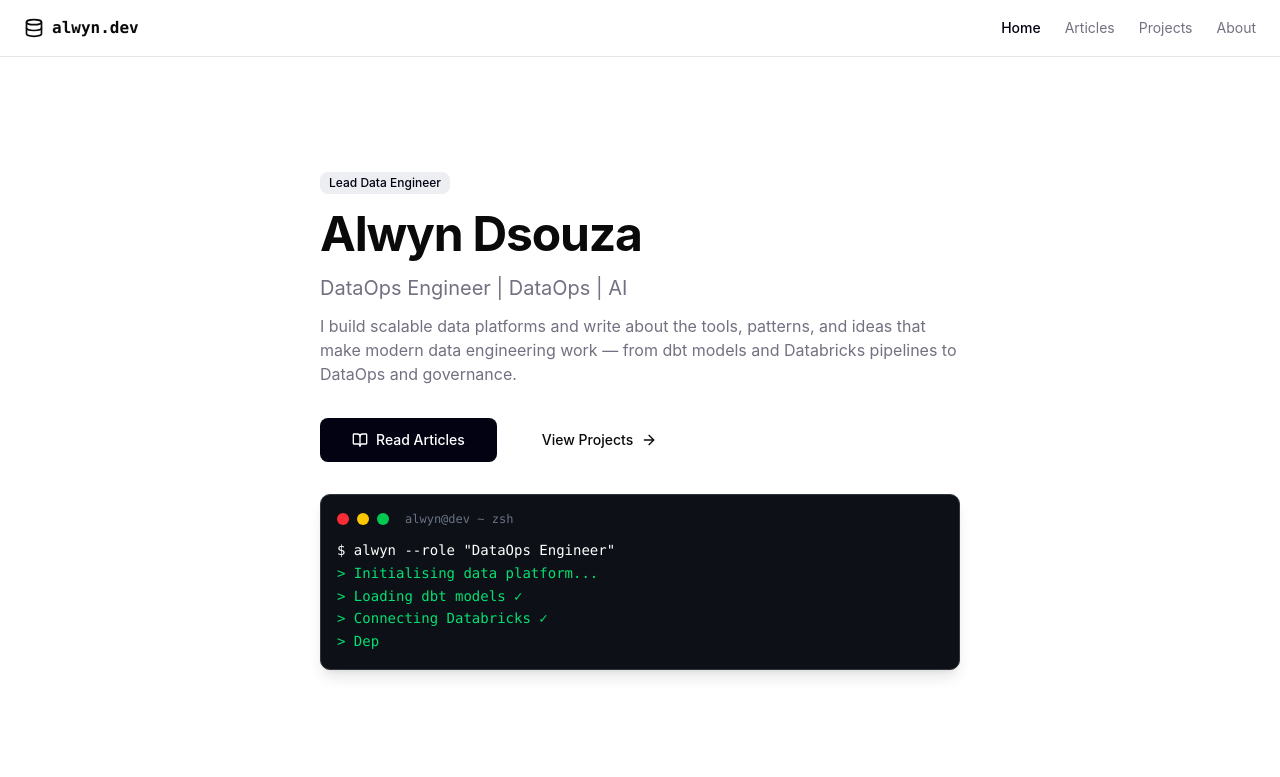
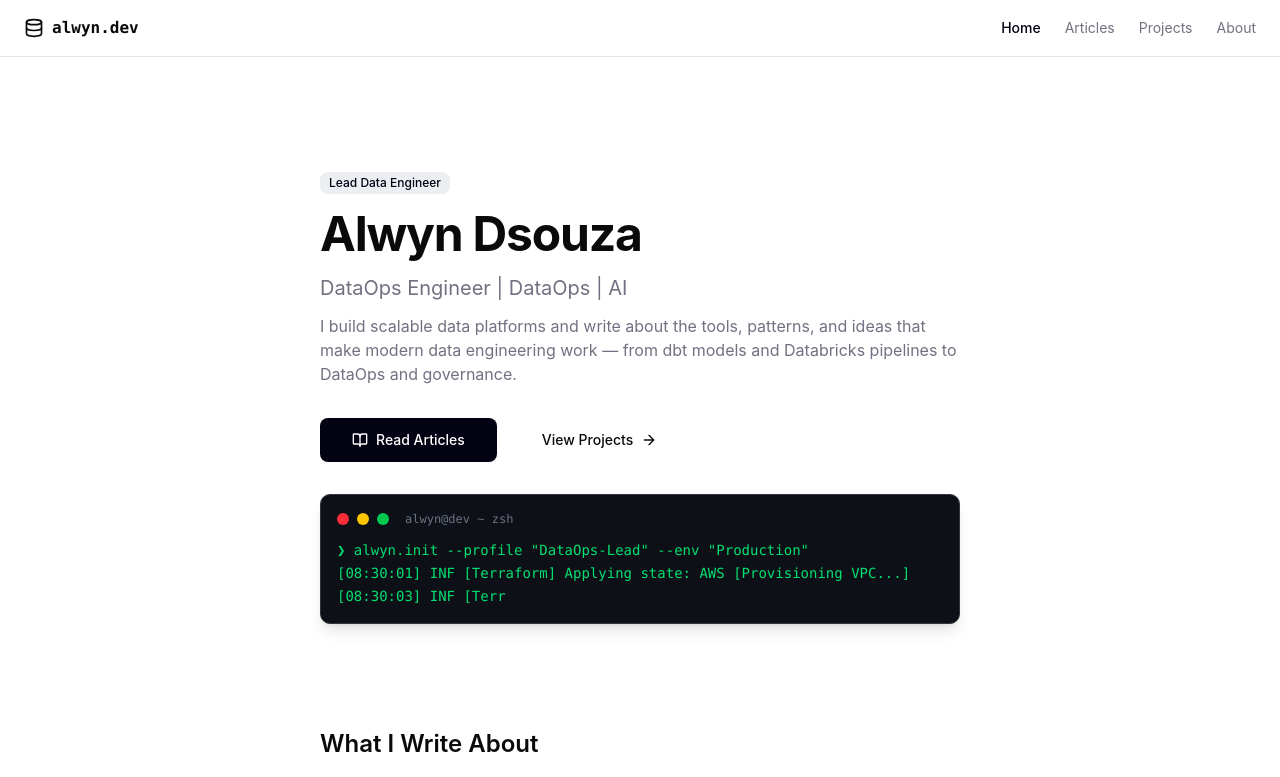
Before and after one commit to alwyndsouza/alwyndsouza.github.io, a React (Vite) app: page / in a window 1280 px wide. Shown: the top 777 px of the page. Built offline with nearby package versions, Linux system fonts and the light colour scheme; what marked-highlight would draw is missing.

Commit message:
added console pipeline

```diff
--- a/frontend/src/pages/Home.tsx
+++ b/frontend/src/pages/Home.tsx
@@ -7,13 +7,27 @@ import { Badge } from '@/components/ui/badge';
 import { articles } from '@/data/articles';
 import { featuredProjects } from '@/data/projects';
 
+// const consoleLines = [
+//   '$ alwyn --role "DataOps Engineer"',
+//   '> Initialising data platform...',
+//   '> Loading dbt models         ✓',
+//   '> Connecting Databricks      ✓',
+//   '> Deploying AI pipelines     ✓',
+//   '> All systems operational    ✓',
+// ];
+
 const consoleLines = [
-  '$ alwyn --role "DataOps Engineer"',
-  '> Initialising data platform...',
-  '> Loading dbt models         ✓',
-  '> Connecting Databricks      ✓',
-  '> Deploying AI pipelines     ✓',
-  '> All systems operational    ✓',
+  '❯ alwyn.init --profile "DataOps-Lead" --env "Production"',
+  '[08:30:01] INF [Terraform]   Applying state: AWS [Provisioning VPC...]',
+  '[08:30:03] INF [Terraform]   Applying state: Databricks [Provisioning Clusters...]',
+  '[08:30:04] INF [Docker]      Orchestrating 12 containers via K8s...',
+  '[08:30:07] INF [dlthub]      Ingesting raw streams to Bronze Lakehouse...',
+  '[08:30:10] INF [dbt Cloud]   Running 400+ models... [█████████] 100%',
+  '[08:30:14] INF [Databricks]  Cluster "Gold-Tier" optimized (Delta Engine)',
+  '[08:30:17] INF [AI Agent]    Vector Indexing & LLM context-warmup...',
+  '[08:30:20] SUCCESS: All Pipeline is now ACTIVE.',
+  '-----------------------------------------------------------------',
+  'System Health: 100% | Cost Efficiency: +89% | CI/CD: Green',
 ];
 
 function ConsolePrompt() {
```
